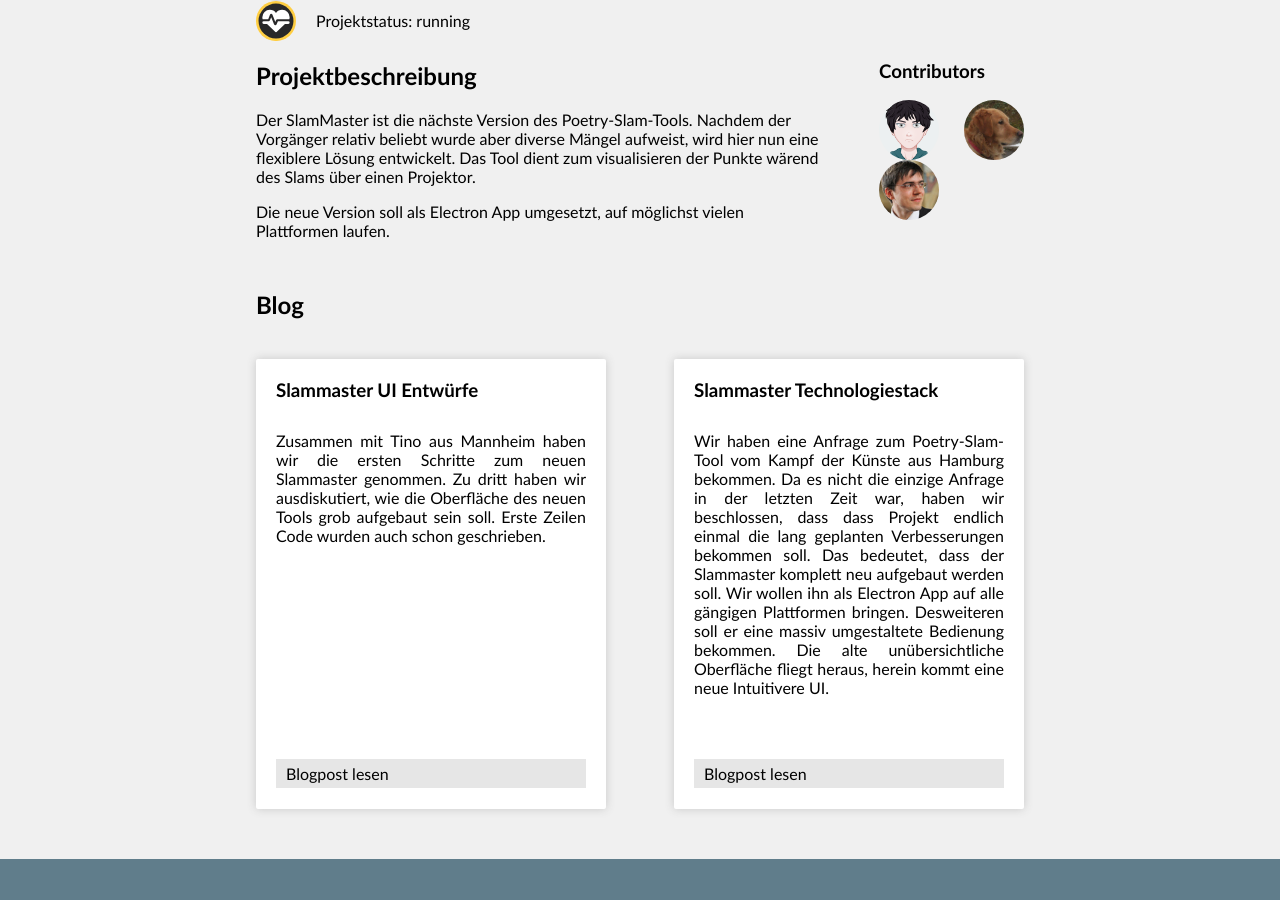
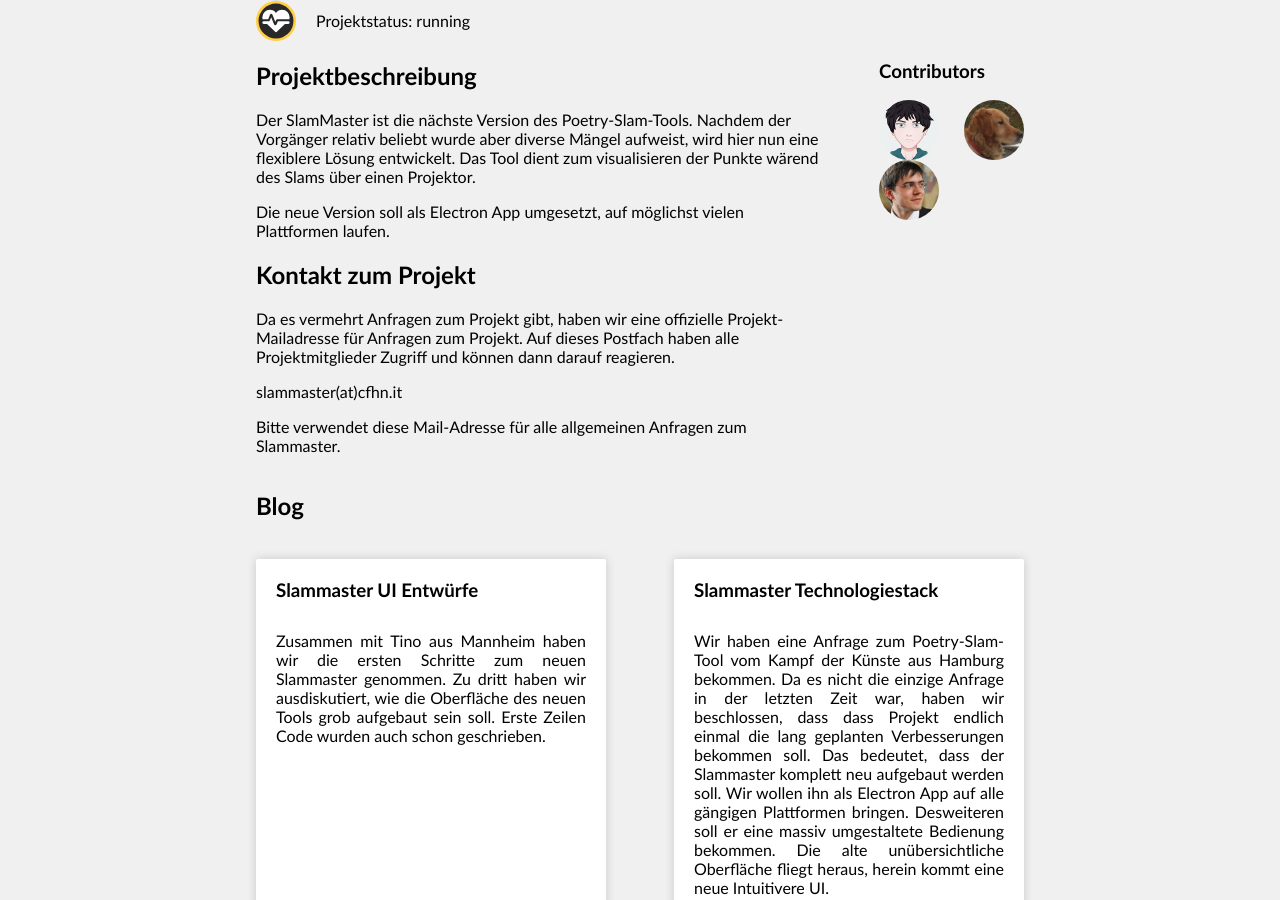
Before and after one commit to opendata-heilbronn/codeforheilbronn-de, a Jekyll site: the page built from _projects/2016-12-01-slammaster.md, in a window 1280 px wide and 900 px high, scrolled down 471 px. Built offline with Jekyll 4.4.1, drawn with Linux system fonts in a browser that asks for light colours; nearby versions of some CDN libraries; comment, search, counter and statistics services are not loaded.

Commit message:
Kontakt zum Projekt
Verweis auf Projektemail in der Projektbeschreibung hinzugefügt

```diff
--- a/_projects/2016-12-01-slammaster.md
+++ b/_projects/2016-12-01-slammaster.md
@@ -22,3 +22,12 @@
 Das Tool dient zum visualisieren der Punkte wärend des Slams über einen Projektor.
 
 Die neue Version soll als Electron App umgesetzt, auf möglichst vielen Plattformen laufen.
+
+## Kontakt zum Projekt
+
+Da es vermehrt Anfragen zum Projekt gibt, haben wir eine offizielle Projekt-Mailadresse für Anfragen zum Projekt. Auf dieses Postfach haben alle Projektmitglieder
+Zugriff und können dann darauf reagieren.
+
+slammaster(at)cfhn.it
+
+Bitte verwendet diese Mail-Adresse für alle allgemeinen Anfragen zum Slammaster.
```
